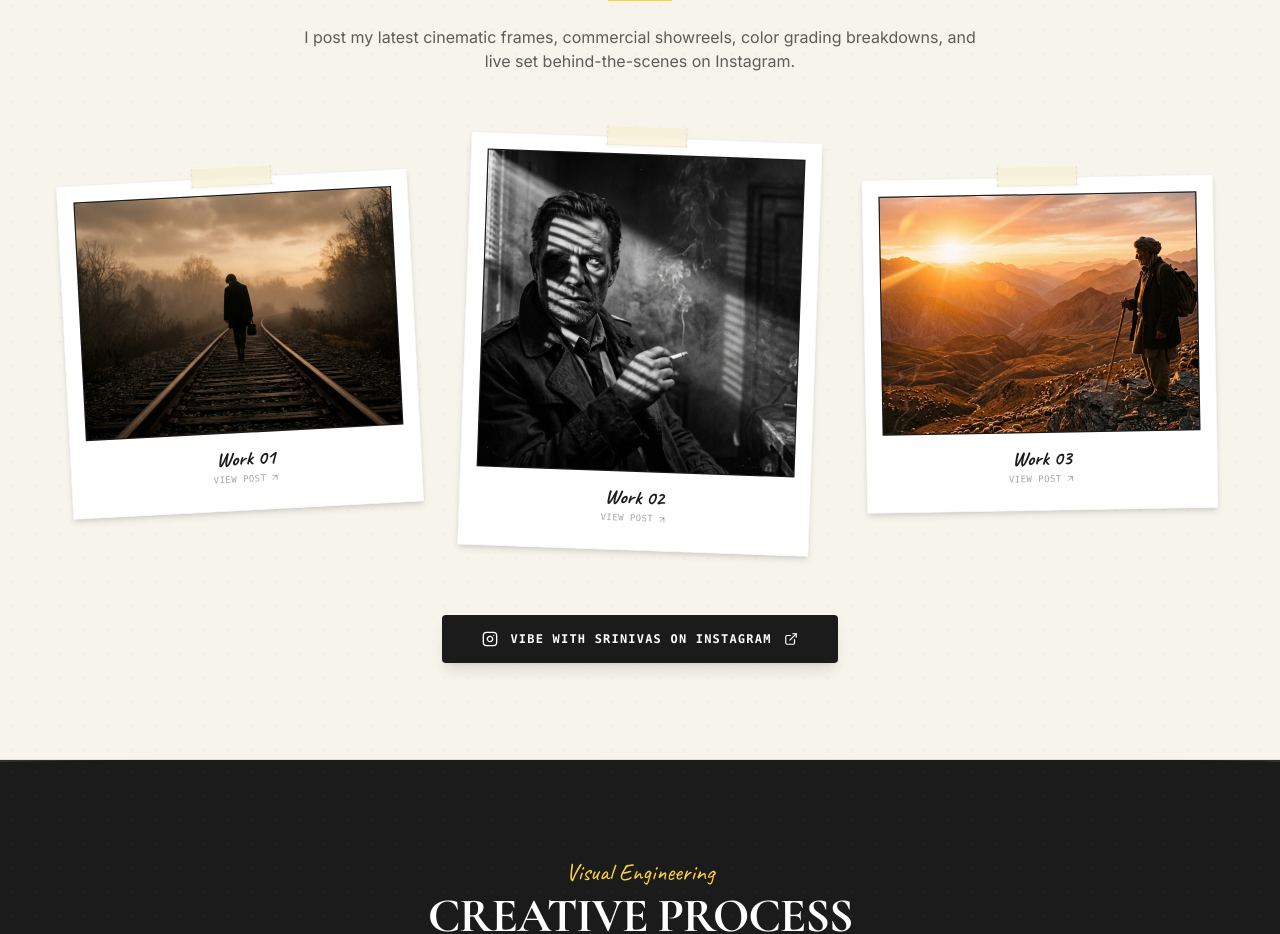
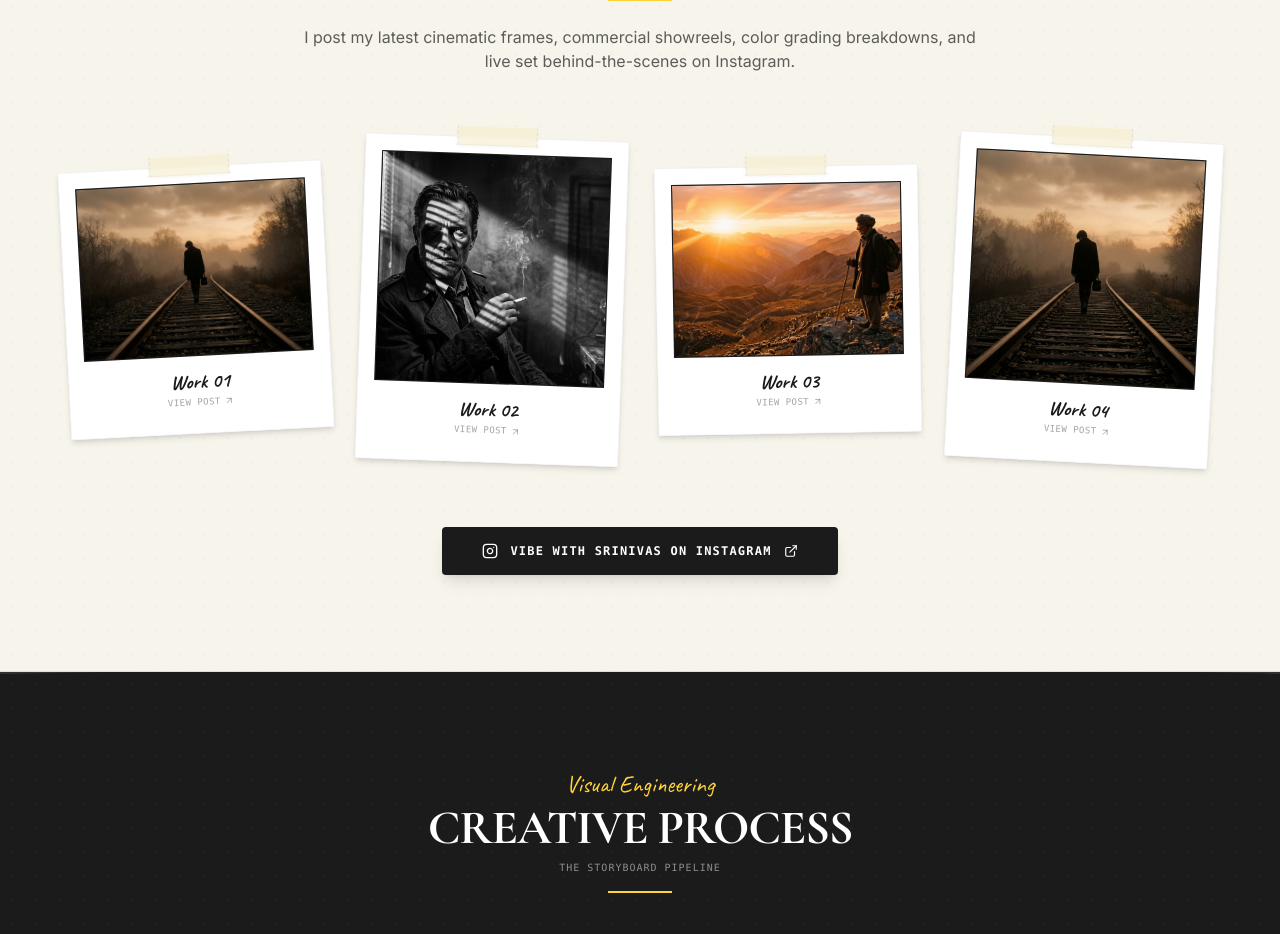
Before and after one commit to thehyperboy/cinematographer-portfolio, a React (Vite) app: page / in a window 1280 px wide. Shown: the part 2420-3354 px from the top of the page. Built offline with nearby package versions, Linux system fonts and the light colour scheme.

Commit message:
Add Work 04 with custom Instagram reel link

```diff
--- a/src/components/InstagramWork.jsx
+++ b/src/components/InstagramWork.jsx
@@ -29,6 +29,14 @@ const InstagramWork = () => {
       rotation: "-rotate-1",
       aspect: "aspect-[4/3]",
       href: "https://www.instagram.com/reel/DSrWq2_gckh/?igsh=YWI1NmdoNHJsbmwx"
+    },
+    {
+      id: 4,
+      image: "/echoes_of_silence.jpg",
+      caption: "Work 04",
+      rotation: "rotate-3",
+      aspect: "aspect-square",
+      href: "https://www.instagram.com/reel/DYwtyegTDoW/?igsh=ZWhkZHpqNjlxdHAw"
     }
   ];
 
@@ -55,7 +63,7 @@ const InstagramWork = () => {
         </div>
 
         {/* Polaroid/Film Strip Grid */}
-        <div className="grid grid-cols-1 md:grid-cols-3 gap-8 md:gap-12 items-center mb-16">
+        <div className="grid grid-cols-1 sm:grid-cols-2 lg:grid-cols-4 gap-8 items-center mb-16">
           {posts.map((post) => (
             <motion.a
               key={post.id}
```
